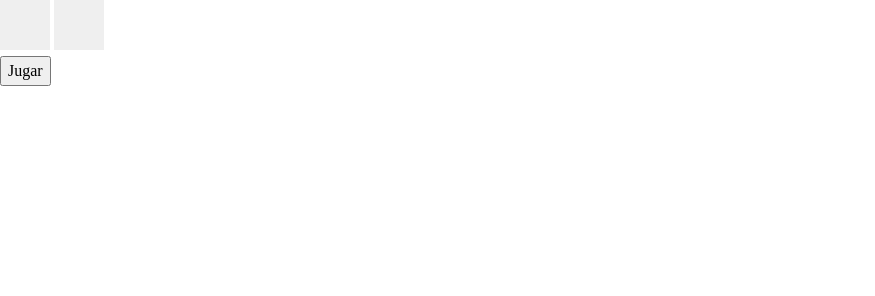
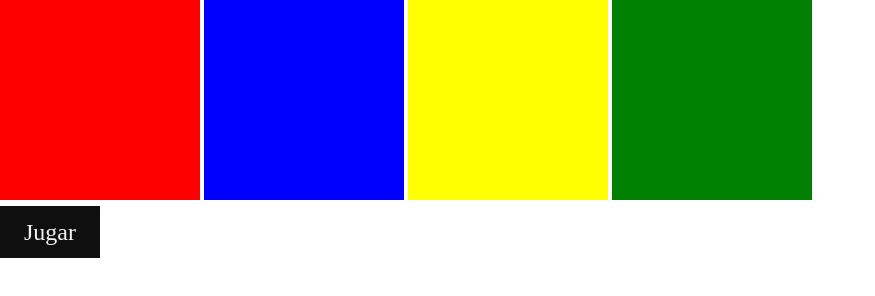
Before and after one commit to Juni-p/simon-dice, a plain HTML site: page index.html in a window 1280 px wide. Shown: the whole page, without its empty margins (0-875 px from the left). Drawn offline with Linux system fonts and the light colour scheme.

Commit message:
agrega estilos basicos

```diff
--- a/index.css
+++ b/index.css
@@ -1,11 +1,36 @@
 .btn {
-  width: 50px;
-  height: 50px;
+  width: 200px;
+  height: 200px;
   border: none;
 }
+.rojo {
+  background-color: red;
+}
+.azul {
+  background-color: blue;
+}
+.verde {
+  background-color: green;
+}
+.amarillo {
+  background-color: yellow;
+}
+
 .btn.resaltar {
-  background-color: gold;
+  opacity: 0.5;
 }
 .bloquear {
   pointer-events: none;
 }
+
+#jugar {
+  border: none;
+  color: #f1f1f1;
+  background-color: #100f0f;
+  padding: 0.5rem 1.5rem;
+  font-size: 1.5rem;
+}
+
+.cursor {
+  cursor: pointer;
+}
--- a/index.html
+++ b/index.html
@@ -12,8 +12,10 @@
 
 <body>
   <main>
-    <button id="rojo" class="btn"></button>
-    <button id="azul" class="btn"></button>
+    <button id="rojo" class="btn rojo"></button>
+    <button id="azul" class="btn azul"></button>
+    <button id="amarillo" class="btn amarillo"></button>
+    <button id="verde" class="btn verde"></button>
   </main>
   <button id="jugar">Jugar</button>
   <script src="index.js"></script>
```
